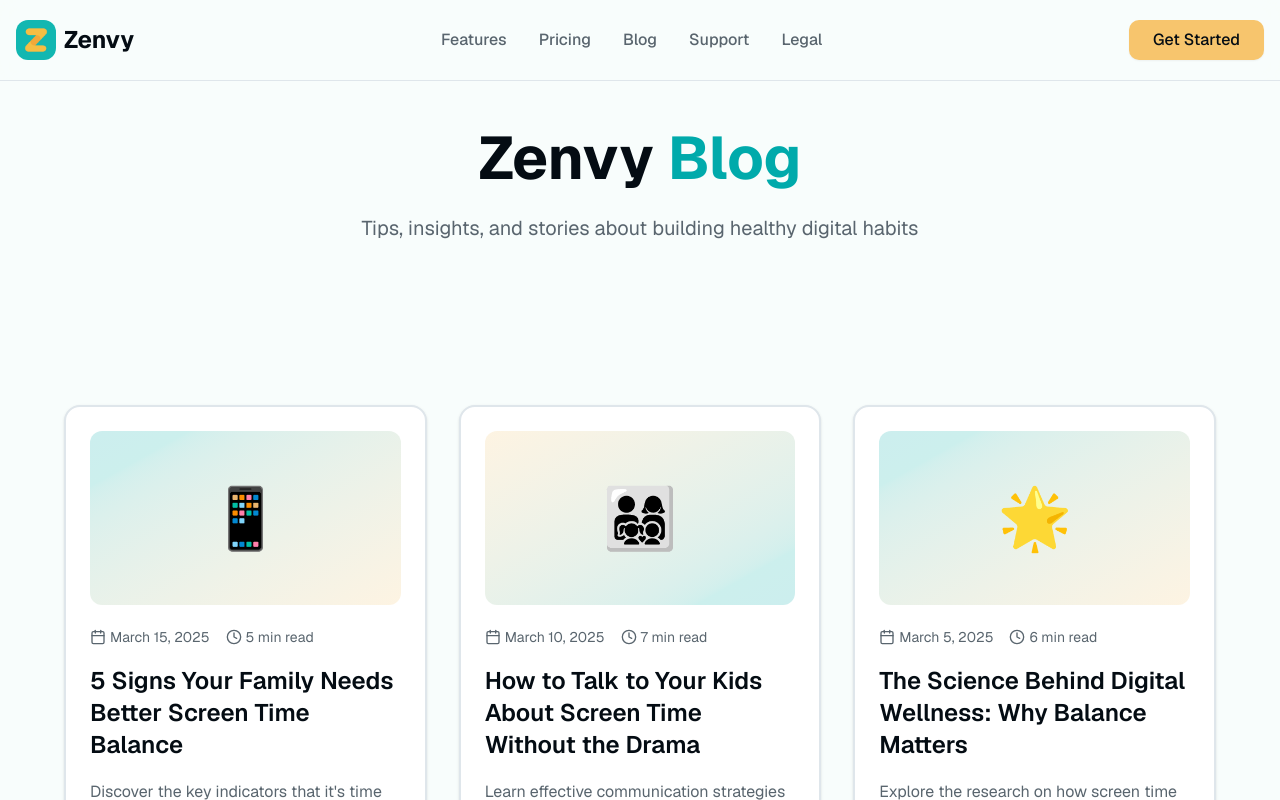
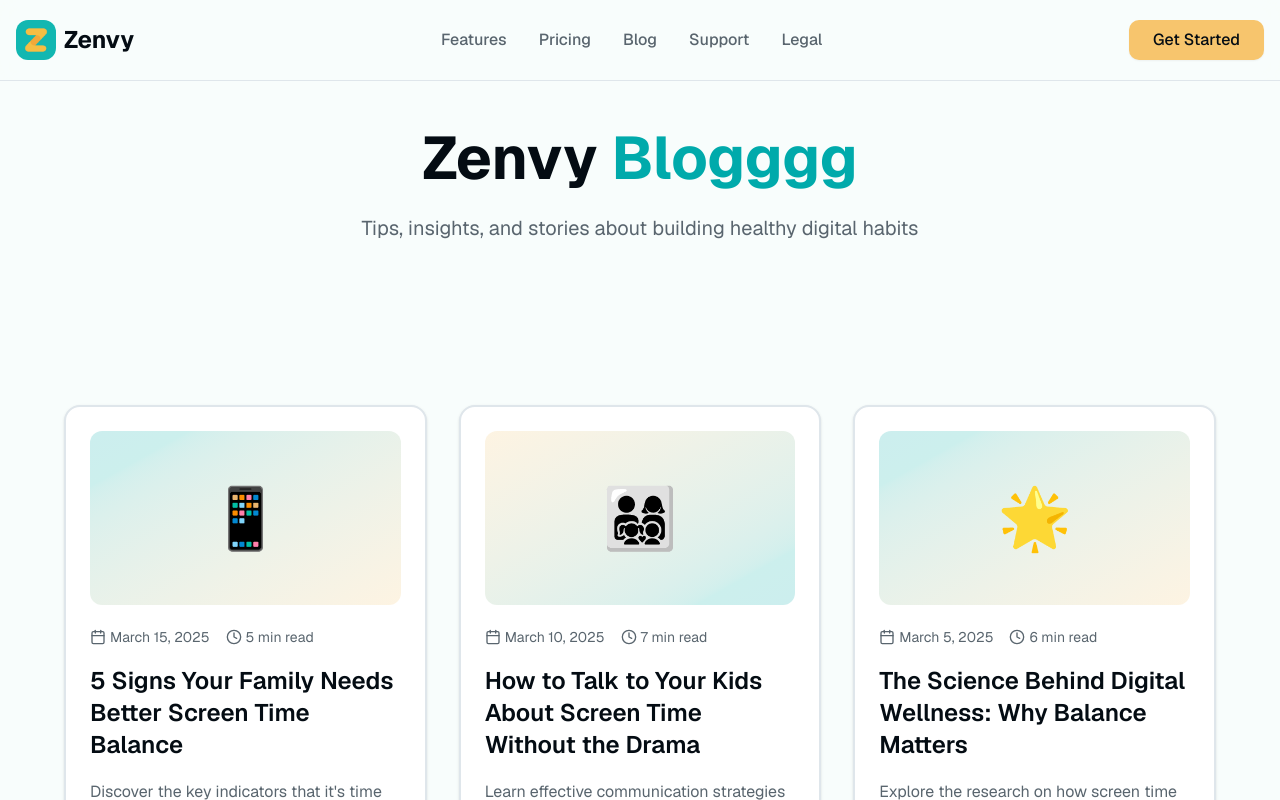
Before and after one commit to zenvyapp/zenvy-website, a Next.js app: page /blog in a window 1280 px wide. Shown: the top 800 px of the page. Built offline with nearby package versions, Linux system fonts and the light colour scheme.

Commit message:
Update blog page

```diff
--- a/app/blog/page.tsx
+++ b/app/blog/page.tsx
@@ -13,7 +13,7 @@ export default function BlogPage() {
       <section className="pt-32 pb-20 px-4">
         <div className="container mx-auto text-center max-w-4xl">
           <h1 className="text-5xl md:text-6xl font-bold mb-6 text-balance">
-            Zenvy <span className="text-primary">Blog</span>
+            Zenvy <span className="text-primary">Blogggg</span>
           </h1>
           <p className="text-xl text-muted-foreground text-pretty leading-relaxed">
             Tips, insights, and stories about building healthy digital habits
```
